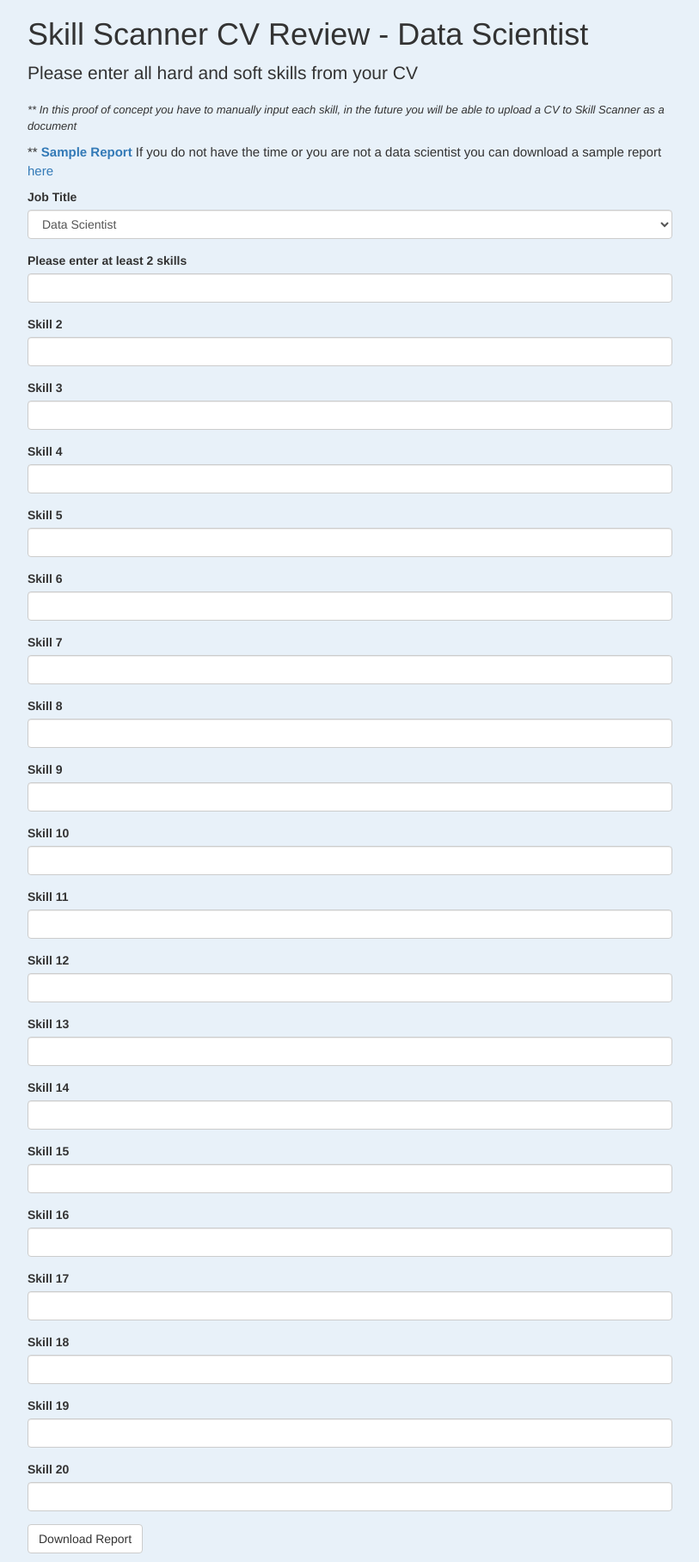
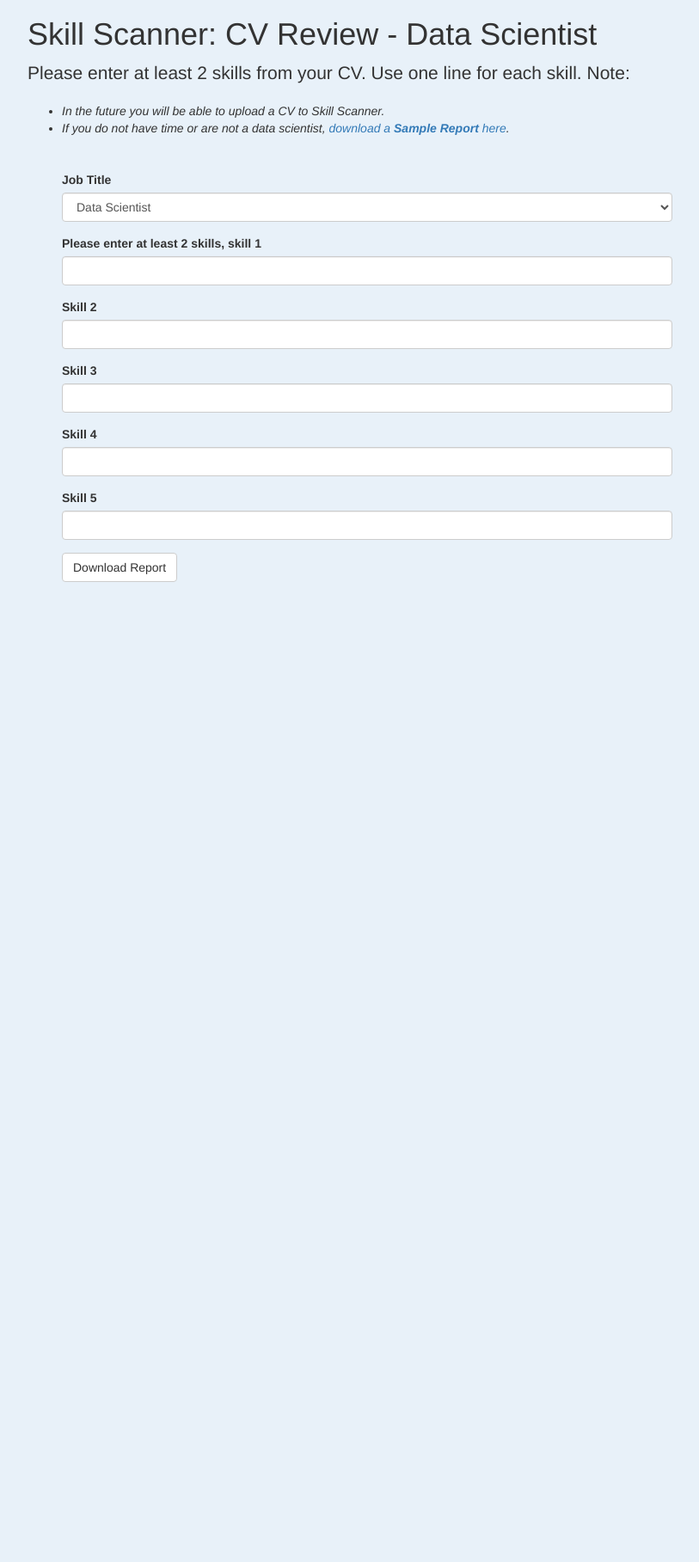
Before and after one commit to KoenBothmer/SkillScanner, a Flask app: page / in a window 1280 px wide. Shown: the whole page at 86% size, without its empty margins (38-851 px from the left). After the commit the page ends 677 px from the top, so only its background shows below. Run offline with Flask 2, Linux system fonts and the light colour scheme; parts of the project's set-up code (start-up, migrations or seed data) failed here and were passed over; some libraries are stand-ins or nearby versions.

Commit message:
working on form

```diff
--- a/App/docker/app.py
+++ b/App/docker/app.py
@@ -36,26 +36,11 @@ Bootstrap(app)
 # see the route for "/" and "index.html" to see how this is used
 class NameForm(FlaskForm):
     Job_Title = SelectField(u'Job Title', choices=['Data Scientist','more to come'])
-    skill_1 = StringField('Please enter at least 2 skills', validators=[DataRequired()])
+    skill_1 = StringField('Please enter at least 2 skills, skill 1', validators=[DataRequired()])
     skill_2 = StringField(validators=[DataRequired()])
     skill_3 = StringField()
     skill_4 = StringField()
     skill_5 = StringField()
-    skill_6 = StringField()
-    skill_7 = StringField()
-    skill_8 = StringField()
-    skill_9 = StringField()
-    skill_10 = StringField()
-    skill_11 = StringField()
-    skill_12 = StringField()
-    skill_13 = StringField()
-    skill_14 = StringField()
-    skill_15 = StringField()
-    skill_16 = StringField()
-    skill_17 = StringField()
-    skill_18 = StringField()
-    skill_19 = StringField()
-    skill_20 = StringField()
     submit = SubmitField('Download Report')
 
 # all Flask routes below
@@ -74,21 +59,6 @@ def index():
         skills.append(form.skill_3.data)
         skills.append(form.skill_4.data)
         skills.append(form.skill_5.data)
-        skills.append(form.skill_6.data)
-        skills.append(form.skill_7.data)
-        skills.append(form.skill_8.data)
-        skills.append(form.skill_9.data)
-        skills.append(form.skill_10.data)
-        skills.append(form.skill_11.data)
-        skills.append(form.skill_12.data)
-        skills.append(form.skill_13.data)
-        skills.append(form.skill_14.data)
-        skills.append(form.skill_15.data)
-        skills.append(form.skill_16.data)
-        skills.append(form.skill_17.data)
-        skills.append(form.skill_18.data)
-        skills.append(form.skill_19.data)
-        skills.append(form.skill_20.data)
 
         skills_ = skills
         skills=[]
@@ -98,7 +68,7 @@ def index():
 
         pdf = return_pdf(skills)
         pdf.output('report.pdf', 'F')
-        return send_file('report.pdf', as_attachment=True)
+        return render_template('thanks.html'), send_file('report.pdf', as_attachment=True)
     return render_template('index.html', form=form, message=message)
 
 # 2 routes to handle errors - they have templates too
--- a/App/docker/templates/index.html
+++ b/App/docker/templates/index.html
@@ -3,7 +3,7 @@
 
 {% block styles %}
 {{ super() }}
-	<title>Skill Scanner CV Review </title>
+	<title>Skill Scanner: CV Review</title>
 	<style>
 		body { background: #e8f1f9; }
 	</style>
@@ -11,7 +11,7 @@
 
 
 {% block title %}
-Skill Scanner CV Review - Data Scientist
+Skill Scanner: CV Review - Data Scientist
 {% endblock %}
 
 
@@ -21,11 +21,12 @@ Skill Scanner CV Review - Data Scientist
   <div class="row">
     <div class="col-md-10 col-lg-8 mx-lg-auto mx-md-auto">
 
-      <h1 class="pt-5 pb-2">Skill Scanner CV Review - Data Scientist</h1>
+      <h1 class="pt-5 pb-2">Skill Scanner: CV Review - Data Scientist</h1>
 
-      <p class="lead">Please enter all hard and soft skills from your CV</br>
-	  <p style="font-size:13px"><i>** In this proof of concept you have to manually input each skill, in the future you will be able to upload a CV to Skill Scanner as a document</i></p>
-	  <p style="font-size:15px">** <A href="../sample_report.pdf"><b>Sample Report</b></A> If you do not have the time or you are not a data scientist you can download a sample report <A href="../sample_report.pdf">here</A></p>
+      <p class="lead">Please enter at least 2 skills from your CV. Use one line for each skill. Note:
+	  <ul>
+	  <li><i>In the future you will be able to upload a CV to Skill Scanner.</li>
+	  <li>If you do not have time or are not a data scientist, <A href="../sample_report.pdf",target="_blank">download a <b>Sample Report</b> here</A>.</i></li><br><br>
       {{ wtf.quick_form(form) }}
 
       <p class="pt-5"><strong>{{ message }}</strong></p>
--- a/App/docker/text/intro.txt
+++ b/App/docker/text/intro.txt
@@ -1,5 +1,5 @@
-Skill Scanner uses state of the art Natural Language Processing techniques to compare skills:
-  *  We compared your CV to employer demands for Data Scientists
-  *  We meassured how well your CV covers the skills of peer Data Scientists
-  *  We reccomend courses that fit the skill gaps in your CV
+Skill Scanner uses AI to compare skills:
+  1.  Comparisson to Demand: your skills compared to employer demands.
+  2.  Comparisson to Competition: your skills compared to representative CV's.
+  3.  Recommendation for Education: course recommendations that complement your CV.
 For an in depth explanation of our technique please refer to the last page.
--- a/App/docker/text/plot_explanation.txt
+++ b/App/docker/text/plot_explanation.txt
@@ -1,2 +1 @@
-Skill Scanner has extracted the 30 most important skill groups as required in Data Scientist job postings.
-Below you find how well your CV covers these skill groups.
+See how well your skills cover the most important skills for a Data Scientist.
--- a/App/docker/text/recommendation_description.txt
+++ b/App/docker/text/recommendation_description.txt
@@ -1,5 +1,4 @@
-Are you considering formal education to upskill yourself? Skill Scanner helps you select the most appropriate programs and modules:
-  *  we analyzed the curriculum of course "MSc - Data Science 60ECT" of IU International University of Applied Sciences.
-  *  We analyzed which gaps in you CV can be filled by which modules
-  *  We show the top 5 of module recommendations in the visual below.
-** In the future more learning content will be analyzed so that Skill Scanner can help choose a fitting study program
+Are you considering formal education to upskill yourself? Skill Scanner helps you find the right program:
+  *  We exposed skill gaps in your CV.
+  *  We analyzed which training courses complement your CV.
+  *  You find the top 5 recommendations in the figure below.
```
Also changed, not shown: App/docker/functions.py (+41 -30 lines), App/docker/templates/thanks.html (added, +33 -0 lines), App/docker/img/sketch.png, App/docker/img/triforce.png (added).
